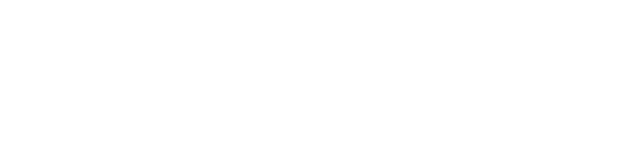
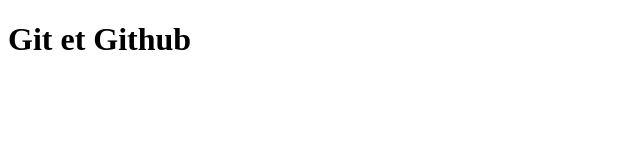
Before and after one commit to otscheck/project-1, a plain HTML site: page index.html in a window 1280 px wide. Shown: the whole page, without its empty margins (0-640 px from the left). Drawn offline with Linux system fonts and the light colour scheme.

Commit message:
ajout d'un titre dans html

```diff
--- a/index.html
+++ b/index.html
@@ -7,6 +7,6 @@
     <title>Document</title>
 </head>
 <body>
-
+    <h1>Git et Github</h1>
 </body>
 </html>
```
